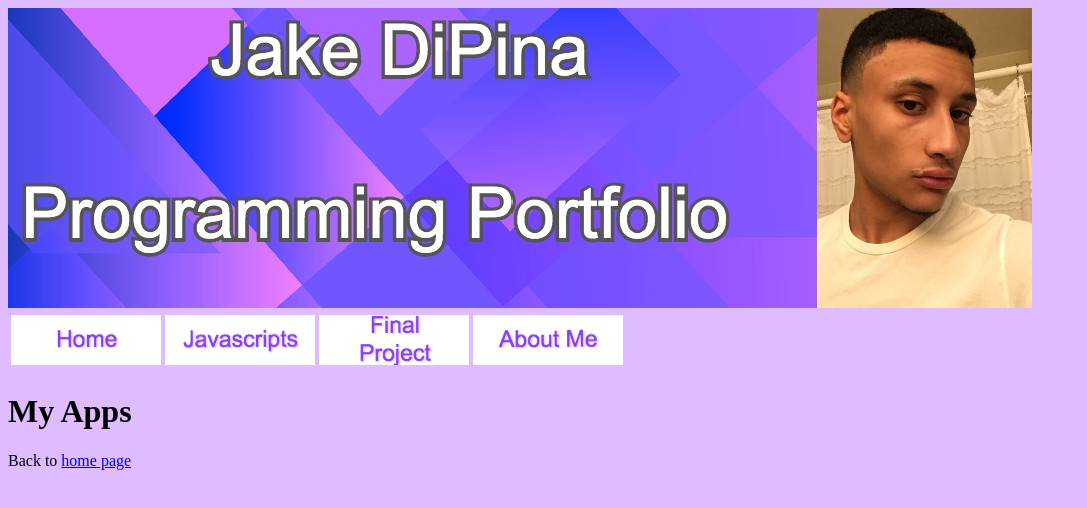
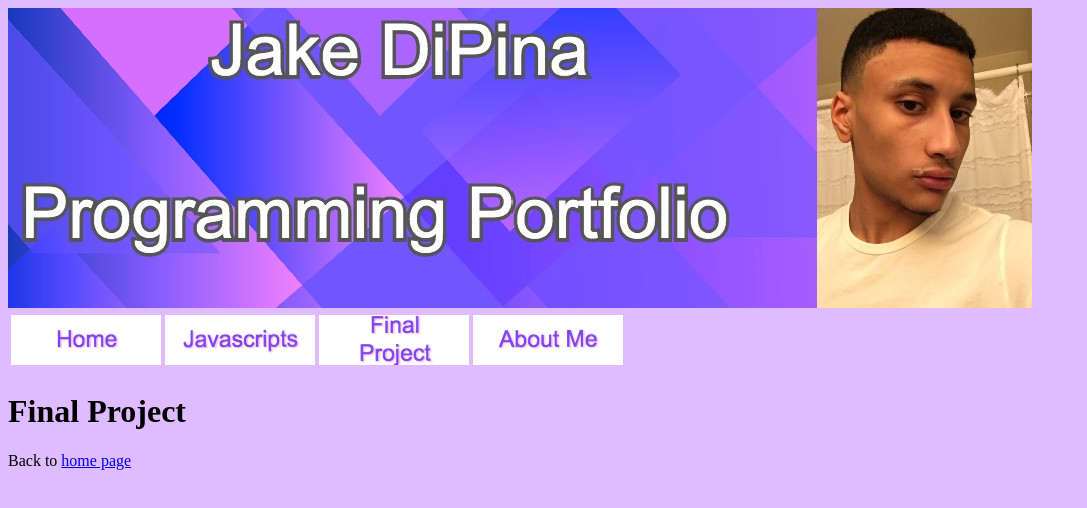
Before and after one commit to jakedipina/jakedipina.github.io, a plain HTML site: page finalProject.html in a window 1280 px wide. Shown: the whole page, without its empty margins (0-1087 px from the left). Drawn offline with Linux system fonts and the light colour scheme.

Commit message:
Update finalProject.html

```diff
--- a/finalProject.html
+++ b/finalProject.html
@@ -25,7 +25,7 @@
                 </tr>
              </thead>
          </table>
-    <h1>My Apps</h1>
+    <h1>Final Project</h1>
     Back to <a href="index.html"> home page </a>
 
     </body>
```
